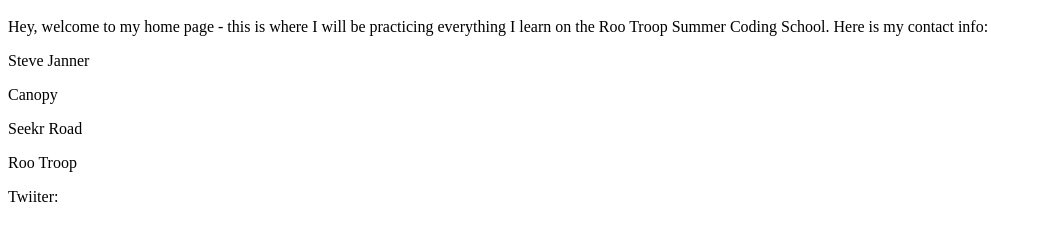
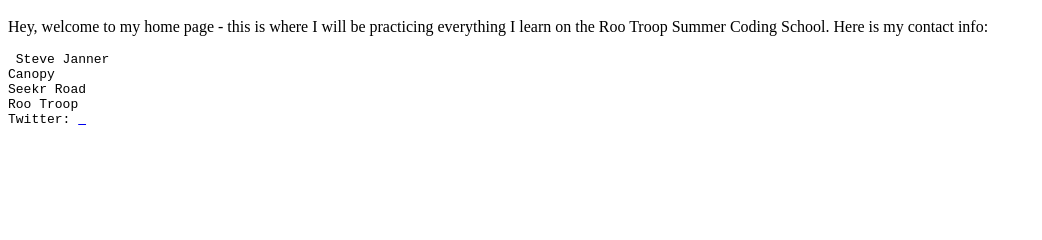
Before and after one commit to NFJanner/NFJanner.github.io, a plain HTML site: page index.html in a window 1280 px wide. Shown: the part 48-288 px from the top of the page, without its empty margins (0-1042 px from the left). Drawn offline with Linux system fonts and the light colour scheme.

Commit message:
Update index.html

```diff
--- a/index.html
+++ b/index.html
@@ -2,10 +2,8 @@
 <p>
 Hey, welcome to my home page - this is where I will be practicing everything I learn on the Roo Troop Summer Coding School. Here is my contact info:
 </p>
-<p> Steve Janner </p>
-<p> Canopy </p>
-<p> Seekr Road </p>
-<p> Roo Troop </p>
-<p> Twiiter:
-<a href="https://twitter.com/NF_Janner">
-</p>
+<pre> Steve Janner
+Canopy
+Seekr Road
+Roo Troop
+Twitter: <a href=https://twitter.com/NF_Janner> </pre>
```
